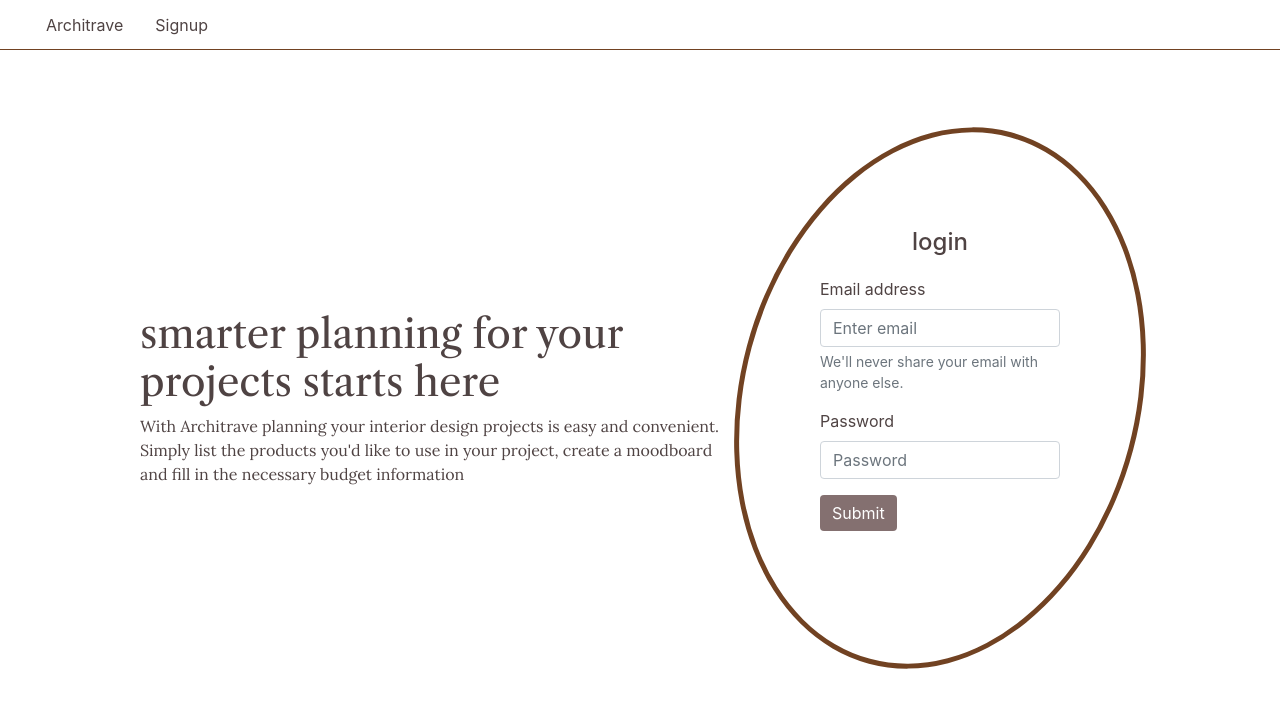
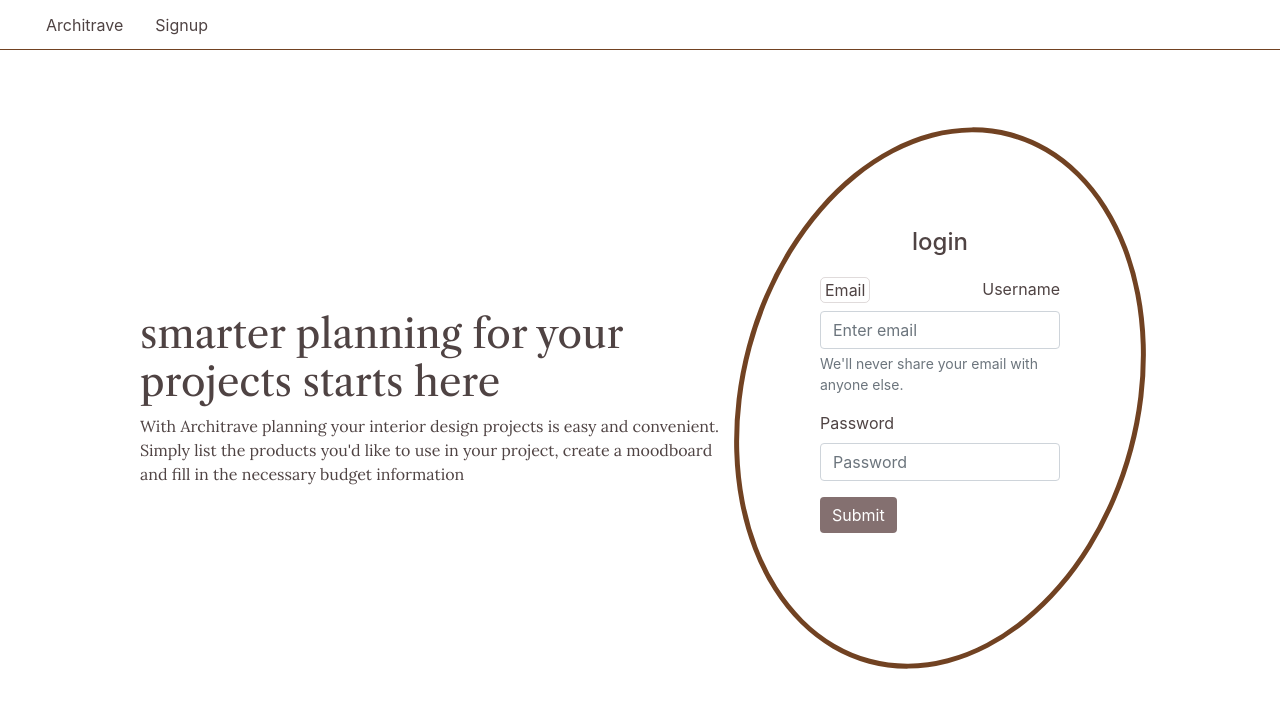
Before and after one commit to annoinspace/architrave-frontend, a React (Create React App) app: page / in a window 1280 px wide. Shown: the top 708 px of the page. Built offline with nearby package versions, Linux system fonts and the light colour scheme; a web font is replaced by a local one.

Commit message:
login with username

```diff
--- a/src/App.css
+++ b/src/App.css
@@ -190,6 +190,20 @@
 #login-form input[type="password"] {
   background-color: #f0f0f0;
 } */
+
+.login-option {
+  border: 1px solid rgba(132, 112, 112, 0.25);
+  padding-inline: 4px;
+  border-radius: 5px;
+  cursor: pointer;
+}
+.login-option-none {
+  cursor: pointer;
+}
+.login-option:hover {
+  background: #f2eeee;
+  box-shadow: inset 10px 10px 30px rgba(223, 221, 221, 0.35), inset -10px -10px 30px #ffffff;
+}
 /*  ------------my library page------------- */
 #image-swatch-modal {
   min-width: 900px;
--- a/src/components/Login.jsx
+++ b/src/components/Login.jsx
@@ -8,28 +8,46 @@
 export default function Login() {
   const navigate = useNavigate()
 
-  const currentUser = useSelector((state) => state.currentUser.currentUser)
-  const accessToken = useSelector((state) => state.currentUser.accessToken)
   const loginStatus = useSelector((state) => state.currentUser.loginStatus)
   const loginStatusMessage = loginStatus?.status
   const dispatch = useDispatch()
   const [email, setEmail] = useState("")
   const [password, setPassword] = useState("")
+  const [username, setUsername] = useState("")
+  const [usernameForm, setUsernameForm] = useState(false)
 
-  const handleSubmit = (e) => {
+  // const handleSubmit = (e) => {
+  //   e.preventDefault()
+
+  //   loginUser()
+  // }
+
+  const loginWithEmailHandler = (e) => {
     e.preventDefault()
-
-    loginUser()
-  }
-
-  const loginUser = () => {
-    const credentials = {
+    const credentialEmail = {
       email: email,
       password: password
     }
     console.log("logging in")
-    dispatch(getAccessToken(credentials))
+    dispatch(getAccessToken(credentialEmail))
   }
+  const loginWithUsernameHandler = (e) => {
+    e.preventDefault()
+    const credentialUsername = {
+      username: username,
+      password: password
+    }
+    console.log("logging in")
+    dispatch(getAccessToken(credentialUsername))
+  }
+
+  const usernameClickedHandler = () => {
+    setUsernameForm(true)
+  }
+  const emailClickedHandler = () => {
+    setUsernameForm(false)
+  }
+
   useEffect(() => {
     console.log("-------checking the login status", loginStatus)
     if (loginStatusMessage === "success") {
@@ -58,9 +76,36 @@
               {loginStatus.message}
             </Alert>
           )}
-          <Form onSubmit={handleSubmit}>
+          <Form>
             <Form.Group className="mb-3" controlId="formBasicEmail">
-              <Form.Label>Email address</Form.Label>
+              <div className="d-flex justify-content-between">
+                <Form.Label
+                  className={usernameForm ? "login-option-none" : "login-option"}
+                  onClick={emailClickedHandler}
+                >
+                  Email
+                </Form.Label>
+                <Form.Label
+                  className={usernameForm ? "login-option" : "login-option-none"}
+                  onClick={usernameClickedHandler}
+                >
+                  Username
+                </Form.Label>
+              </div>
+              {usernameForm ? (
+                <>
+                  <Form.Control
+                    type="username"
+                    placeholder="Enter username"
+                    value={username}
+                    onChange={(e) => {
+                      setUsername(e.target.value)
+                    }}
+                  />
+                  <Form.Text className="text-muted">Usernames are case sensitive.</Form.Text>
+                </>
+              ) : (
+                <>
                   <Form.Control
                     type="email"
                     placeholder="Enter email"
@@ -70,6 +115,8 @@
                     }}
                   />
                   <Form.Text className="text-muted">We'll never share your email with anyone else.</Form.Text>
+                </>
+              )}
             </Form.Group>
 
             <Form.Group className="mb-3" controlId="formBasicPassword">
@@ -83,10 +130,18 @@
                 }}
               />
             </Form.Group>
-
-            <Button style={{ backgroundColor: "rgb(132, 112, 112)", border: "none" }} type="submit">
+            {usernameForm ? (
+              <Button
+                style={{ backgroundColor: "rgb(132, 112, 112)", border: "none" }}
+                onClick={loginWithUsernameHandler}
+              >
                 Submit
               </Button>
+            ) : (
+              <Button style={{ backgroundColor: "rgb(132, 112, 112)", border: "none" }} onClick={loginWithEmailHandler}>
+                Submit
+              </Button>
+            )}
           </Form>{" "}
         </div>
       </div>
```
Lines whose indentation alone changed are shown as unchanged.
